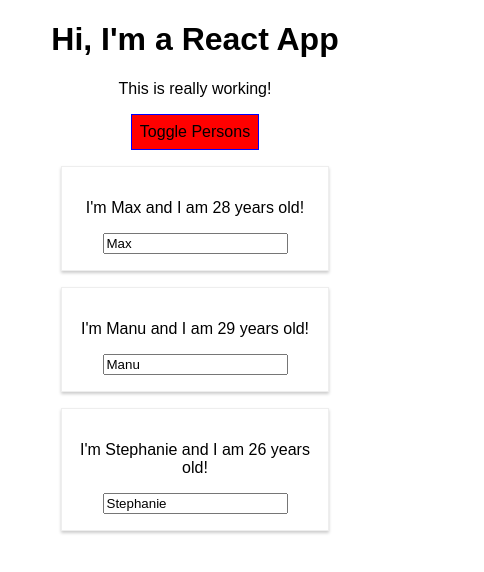
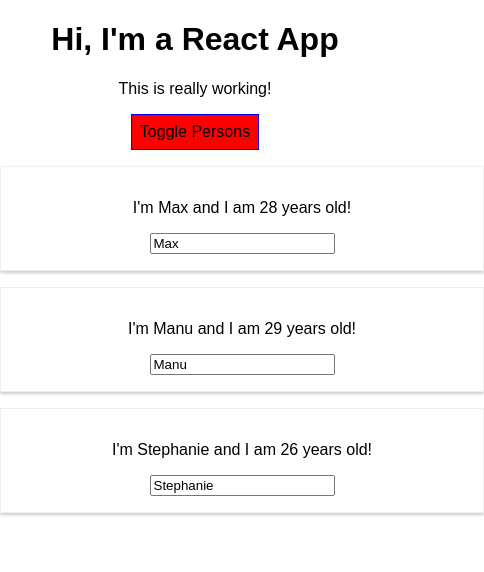
Before and after one commit to ThalesPTenebra/React, a React (Create React App) app: page / in a window 390 px wide. Both pictures are taken after a click on the button "Toggle Persons". Shown: the top 572 px of the page, 484 px wide, since content can reach past the window. Built offline with nearby package versions, Linux system fonts and the light colour scheme.

Commit message:
chore: Using Radium for Queries

```diff
--- a/src/App.js
+++ b/src/App.js
@@ -1,7 +1,7 @@
 import React, { Component } from 'react';
 import './App.css';
 import Person from './Person/Person';
-import Radium from 'radium'
+import Radium, { StyleRoot } from 'radium'
 
 class App extends Component {
   state = {
@@ -90,6 +90,7 @@
     }
 
     return (
+      <StyleRoot>
         <div className="App">
           <h1>Hi, I'm a React App</h1>
           <p className={classes.join(' ')}>This is really working!</p>
@@ -98,6 +99,7 @@
             onClick={this.togglePersonsHandler}>Toggle Persons</button>
           {persons}
         </div>
+      </StyleRoot>
     );
     // return React.createElement('div', {className: 'App'}, React.createElement('h1', null, 'Does this work now?'));
   }
--- a/src/Person/Person.css
+++ b/src/Person/Person.css
@@ -6,3 +6,9 @@
     padding: 16px;
     text-align: center;
 }
+
+@media (max-width: 500px){
+    .Person {
+        width: 500px;
+    }
+}
--- a/src/Person/Person.js
+++ b/src/Person/Person.js
@@ -3,8 +3,14 @@
 import './Person.css';
 
 const person = ( props ) => {
+    const style = {
+        '@media (max-width: 500px)': {
+            width: '450px'
+        }
+    }
+
     return (
-        <div className="Person">
+        <div className="Person" style={style}>
             <p onClick={props.click}>I'm {props.name} and I am {props.age} years old!</p>
             <p>{props.children}</p>
             <input type="text" onChange={props.changed} value={props.name} />
```
Lines whose indentation alone changed are shown as unchanged.
